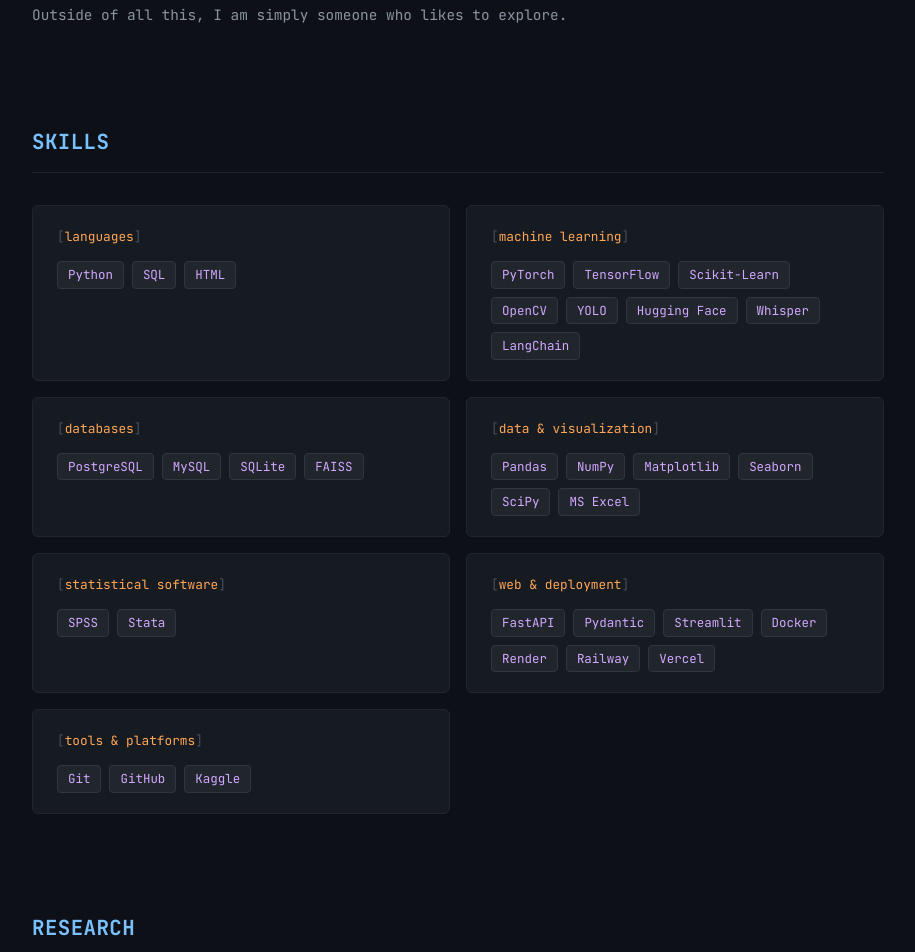
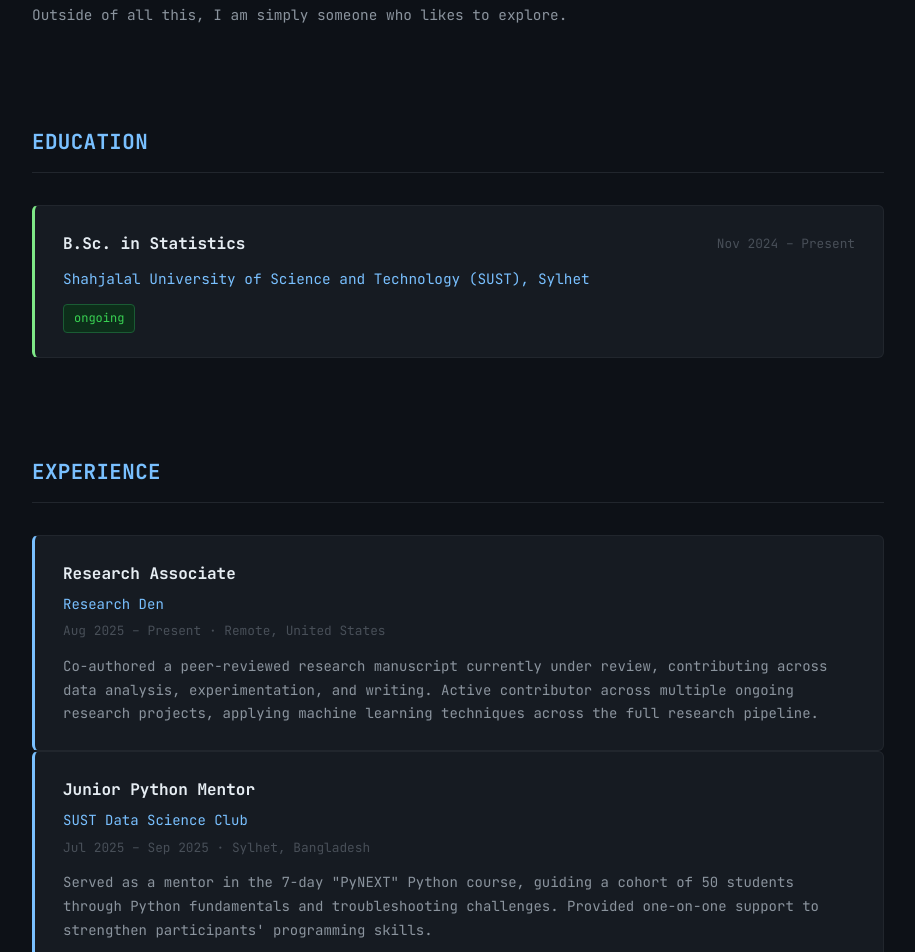
Before and after one commit to Miftahul-adib/my-portfolio, a React (Vite) app: page / in a window 1280 px wide. Shown: the part 700-1652 px from the top of the page, without its empty margins (182-1097 px from the left). Built offline with nearby package versions, Linux system fonts and the light colour scheme.

Commit message:
Update App.jsx

```diff
--- a/src/App.jsx
+++ b/src/App.jsx
@@ -19,13 +19,15 @@
         <div className="contentContainer">
           <Hero />
           <div className="sectionGap" id="about"><About /></div>
+
+          <div className="sectionGap" id="education"><Education /></div>
+          <div className="sectionGap" id="volunteering"><Volunteering /></div>
           <div className="sectionGap" id="skills"><Skills /></div>
           <div className="sectionGap" id="research"><Research /></div>
           <div className="sectionGap" id="competitions"><Competitions /></div>
           <div className="sectionGap" id="projects"><Projects /></div>
           <div className="sectionGap" id="other-works"><OtherWorks /></div>
-          <div className="sectionGap" id="volunteering"><Volunteering /></div>
-          <div className="sectionGap" id="education"><Education /></div>
+
           <div className="sectionGap" id="contact"><Contact /></div>
         </div>
         <footer>
```
